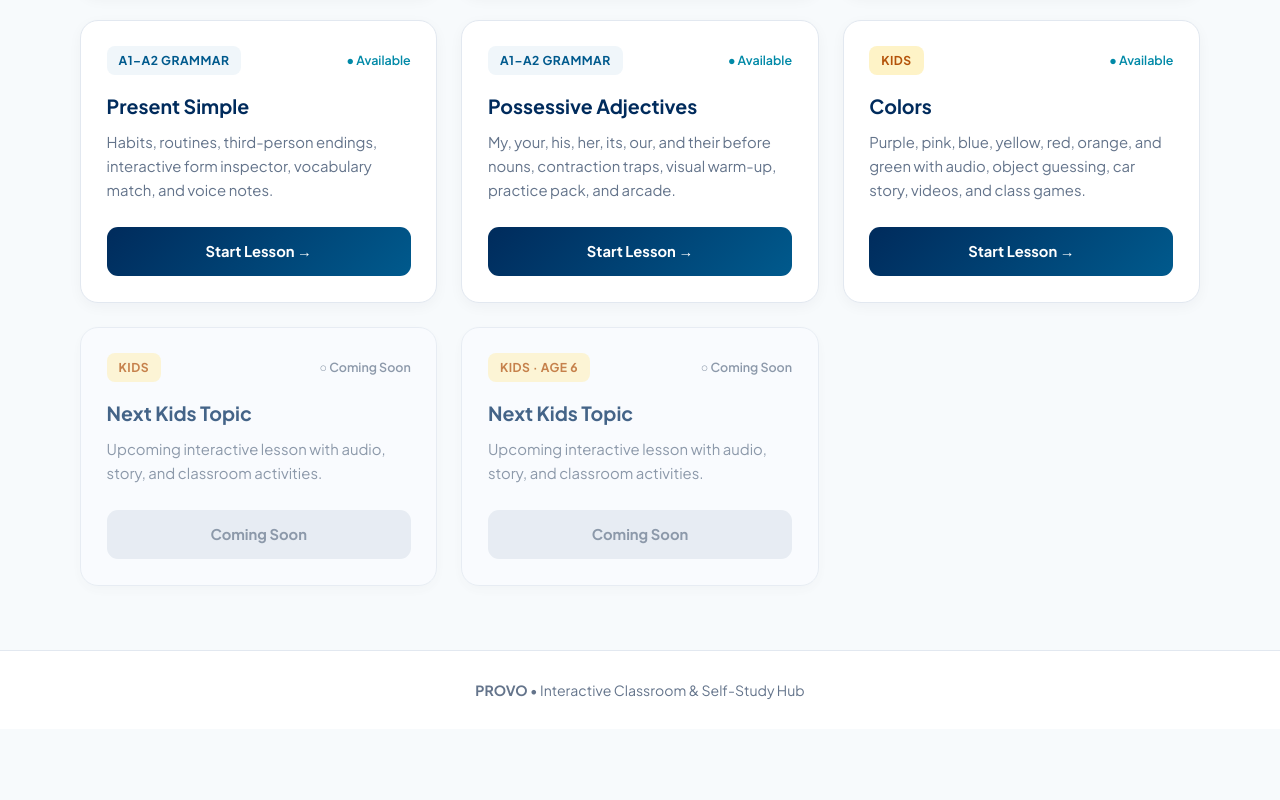
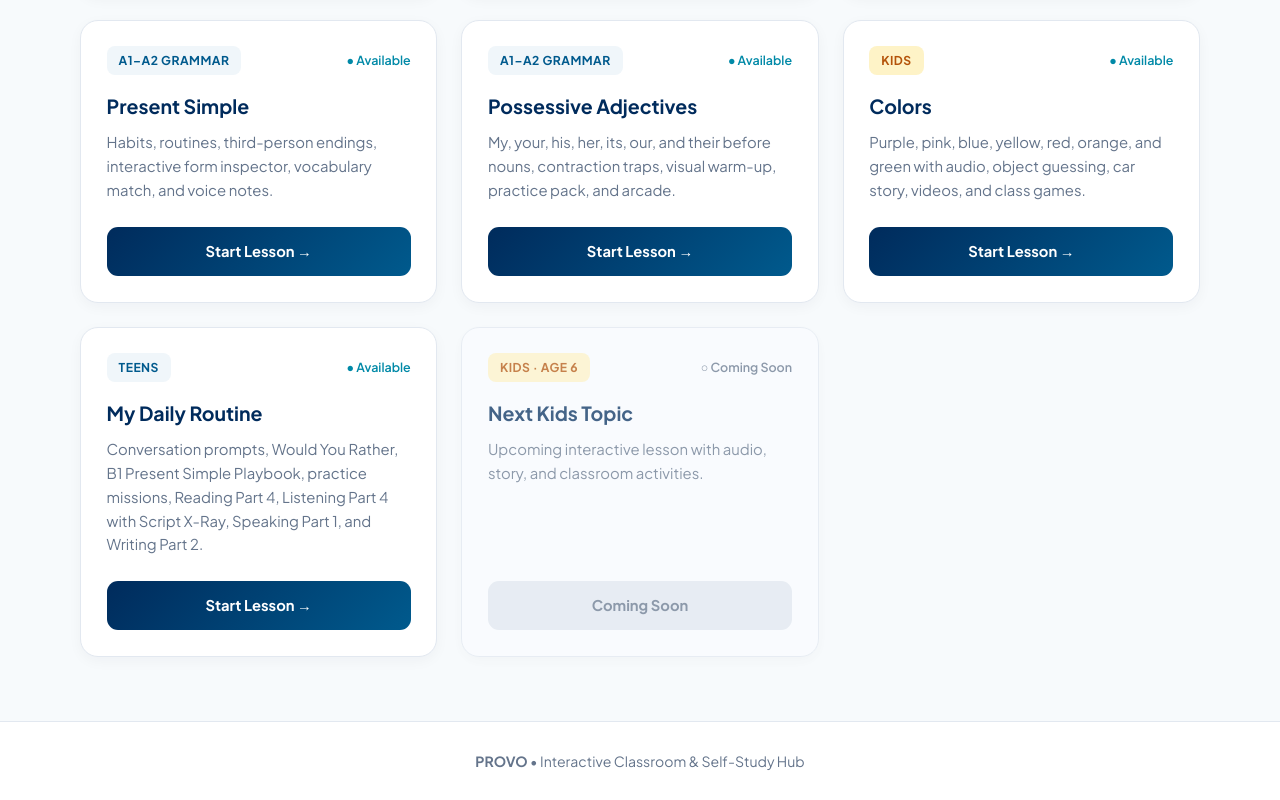
Before and after one commit to davidhermor/provo, a plain HTML site: page index.html in a window 1280 px wide. Shown: the part 816-1616 px from the top of the page. Before the commit the page ends 1545 px from the top, so only its background shows below. Drawn offline with Linux system fonts and the light colour scheme.

Commit message:
Update index.html

```diff
--- a/index.html
+++ b/index.html
@@ -395,17 +395,18 @@
         <a href="kids-colors.html" class="card-btn">Start Lesson →</a>
       </article>
 
-      <!-- PLACEHOLDER LESSON (Duplicate this block to add new lessons) -->
-      <article class="card coming-soon" data-category="kids">
+    <!-- ACTIVE LESSON: TEENS DAILY ROUTINE -->
+      <article class="card" data-category="teens">
         <div>
           <div class="card-top">
-            <span class="tag kids">Kids</span>
-            <span class="status soon">○ Coming Soon</span>
+            <span class="tag teens">Teens</span>
+            <span class="status">● Available</span>
           </div>
-          <h2>Next Kids Topic</h2>
-          <p>Upcoming interactive lesson with audio, story, and classroom activities.</p>
+          <h2>My Daily Routine</h2>
+          <p>Conversation prompts, Would You Rather, B1 Present Simple Playbook, practice missions, Reading Part 4, Listening Part 4 with Script X-Ray, Speaking Part 1, and Writing Part 2.</p>
         </div>
-        <a href="#" class="card-btn disabled">Coming Soon</a>
+        <a href="teens-daily-routine.html" class="card-btn">Start Lesson →</a>
+      </article>
       </article>
 
       <!-- PLACEHOLDER LESSON (Duplicate this block to add new lessons) -->
```
